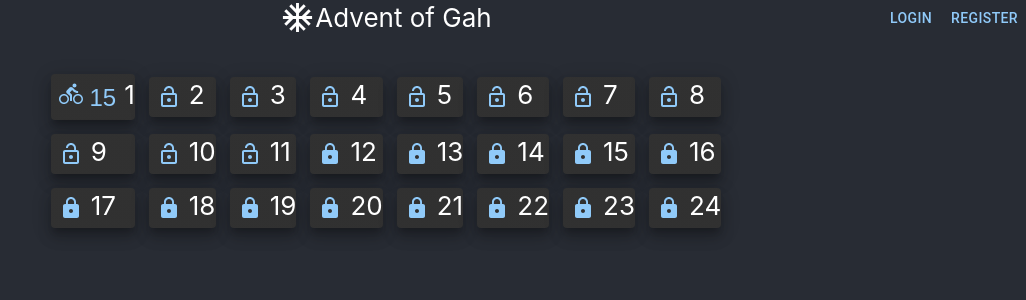
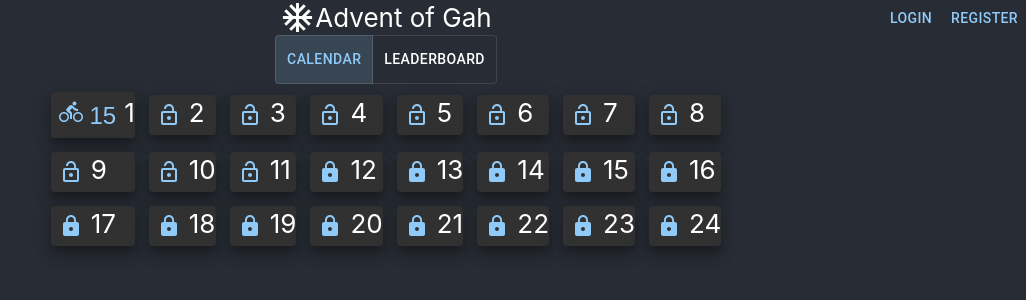
Before and after one commit to bjuv0/adventofgah, a React (Create React App) app in the folder frontend/: page / in a window 1280 px wide. Shown: the top 300 px of the page, without its empty margins (254-1280 px from the left). Built offline with nearby package versions, Linux system fonts and the light colour scheme.

Commit message:
Added basic menu for selecting calendar or leaderboard
Signed-off-by: rainysaturday <rainysaturday@github>

```diff
--- a/frontend/src/App.tsx
+++ b/frontend/src/App.tsx
@@ -1,8 +1,10 @@
 import './App.css';
 import { Calendar } from './calendar';
-import { createTheme, ThemeProvider } from '@mui/material';
+import { createTheme, ThemeProvider, ToggleButton, ToggleButtonGroup } from '@mui/material';
 import AcUnitIcon from '@mui/icons-material/AcUnit';
 import { UserBar } from './user';
+import React from 'react';
+import { Leaderboard } from './leaderboard';
 
 function App() {
   const darkTheme = createTheme({
@@ -10,6 +12,12 @@ function App() {
       mode: 'dark',
     },
   });
+
+  const [selectedPage, setSelectedPage] = React.useState("calendar");
+
+  const handleChangePage = (event: any, newPage: string) => {
+    setSelectedPage(newPage);
+  }
 
   return (
     <div className="App">
@@ -20,8 +28,16 @@ function App() {
             Advent of Gah
           </span>
           <div>
+            <ToggleButtonGroup color="primary" value={selectedPage} exclusive onChange={handleChangePage} >
+                <ToggleButton value="calendar">Calendar</ToggleButton>
+                <ToggleButton value="leaderboard">Leaderboard</ToggleButton>
+            </ToggleButtonGroup>
             <br />
-            <Calendar />
+            { selectedPage === 'calendar' ?
+                <Calendar />
+              :
+                <Leaderboard />
+            }
           </div>
           <UserBar />
         </header>
--- /dev/null
+++ b/frontend/src/leaderboard.tsx
@@ -0,0 +1,7 @@
+
+
+export function Leaderboard() {
+    return (
+        <p>TODO</p>
+    );
+}
```
